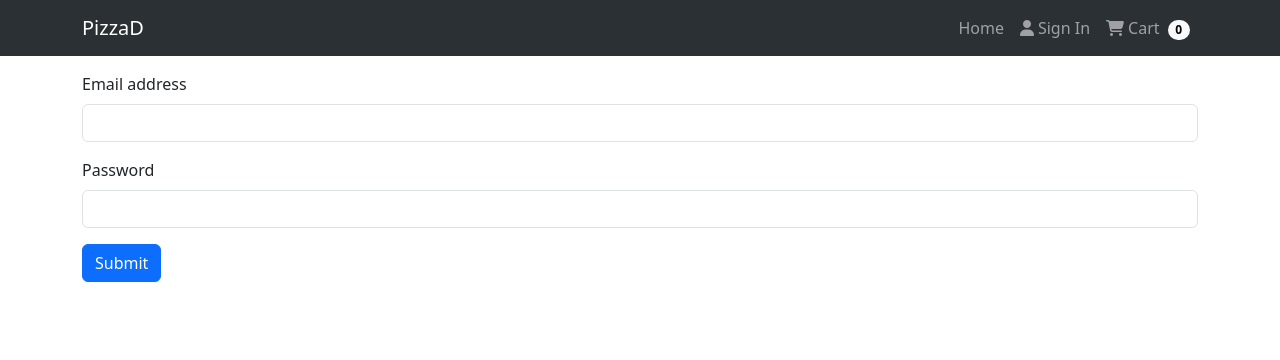
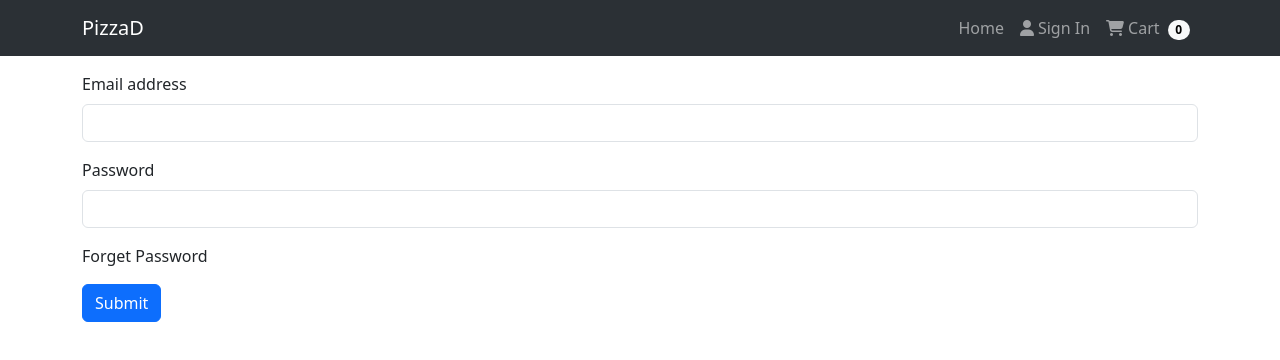
Before and after one commit to Raghu-KV/pizza-delivery-front-end, a React (Create React App) app: page /signIn in a window 1280 px wide. Shown: the top 360 px of the page. Built offline with nearby package versions, Linux system fonts and the light colour scheme.

Commit message:
Signin.jsx

```diff
--- a/src/Pages/SignIn.jsx
+++ b/src/Pages/SignIn.jsx
@@ -61,6 +61,7 @@ function SignIn() {
             </div>
           ) : null}
         </div>
+        <p style={{ fontSize: "15       mmmmmmmmmmmm px" }}>Forget Password</p>
 
         <button
           type="submit"
```
